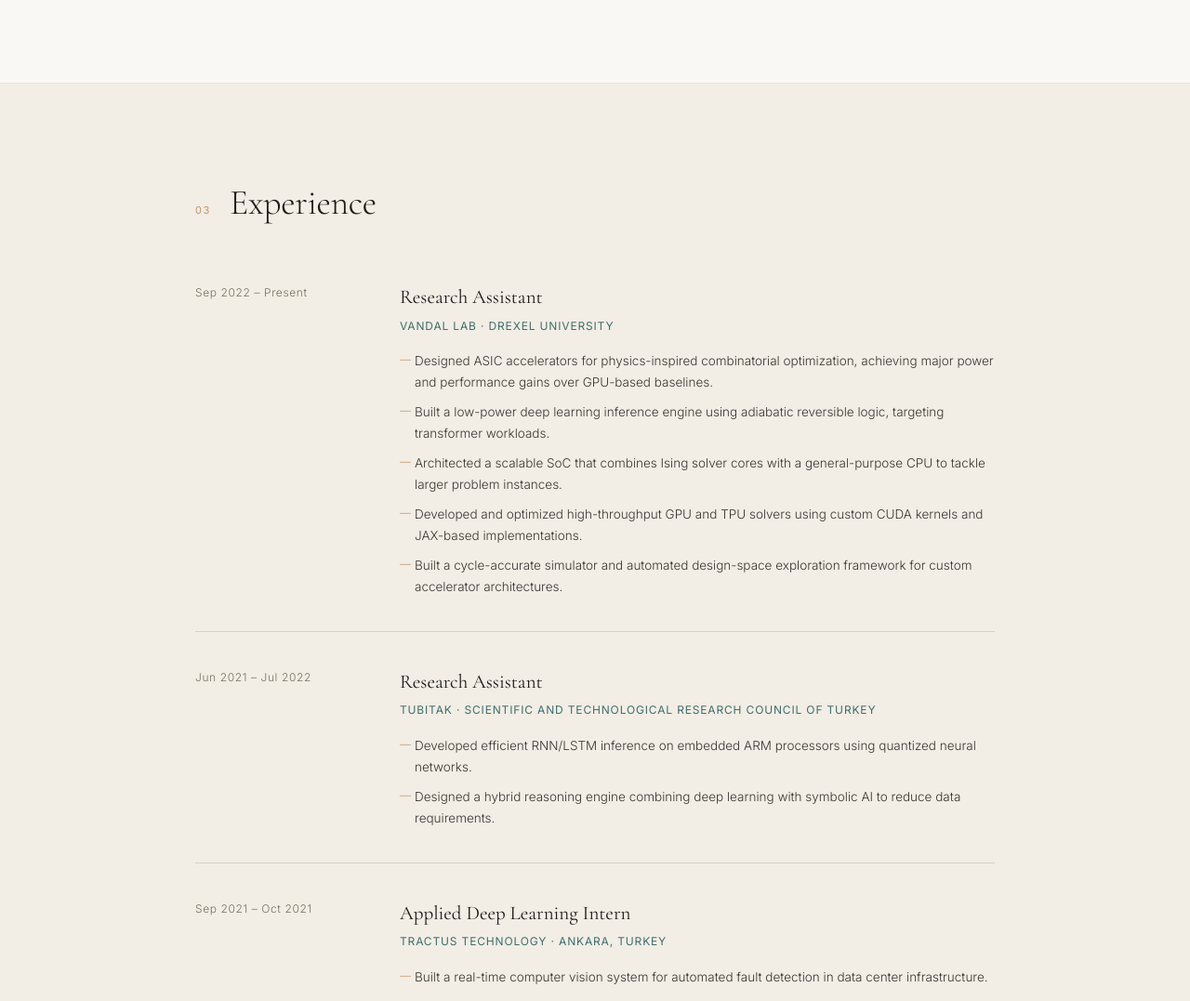
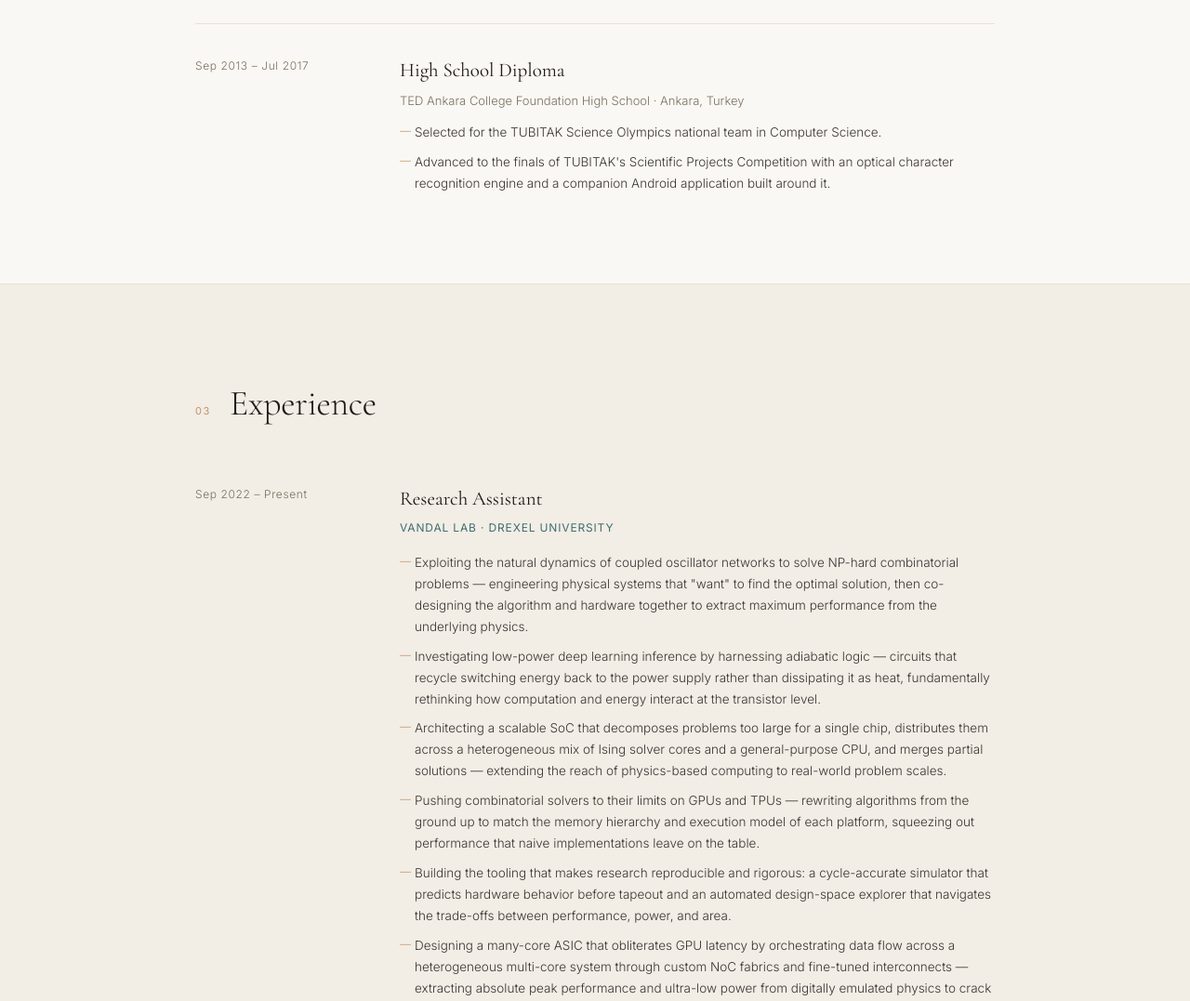
Before and after one commit to egegonul/egegonul.github.io, a plain HTML site: page index.html in a window 1280 px wide. Shown: the part 2640-3717 px from the top of the page at 93% size. Drawn offline with nearby package versions, Linux system fonts and the light colour scheme.

Commit message:
Update index.html

```diff
--- a/index.html
+++ b/index.html
@@ -599,16 +599,6 @@
 
       <div class="research-topic reveal">
         <div>
-          <span class="topic-label">Circuit Design</span>
-          <div class="topic-title">Oscillator-Based Ising &amp; Potts Machines</div>
-        </div>
-        <div class="topic-body">
-          Ising machines are physical systems that naturally evolve toward low-energy states, making them powerful solvers for NP-hard combinatorial optimization problems such as Max-Cut and graph coloring. I design and build CMOS ring oscillator networks that emulate this behavior in silicon. Coupled oscillators synchronize in patterns that encode the solution to an optimization problem, achieving results that classical digital processors cannot match in energy efficiency. My work covers both the circuit-level design of coupled CMOS oscillators and the ASIC microarchitecture that orchestrates them at scale.
-        </div>
-      </div>
-
-      <div class="research-topic reveal">
-        <div>
           <span class="topic-label">Architecture</span>
           <div class="topic-title">ASIC Accelerators for Combinatorial Optimization</div>
         </div>
@@ -629,11 +619,21 @@
 
       <div class="research-topic reveal">
         <div>
-          <span class="topic-label">GPU / TPU</span>
+          <span class="topic-label">GPU / TPU / Custom Kernels</span>
           <div class="topic-title">GPU &amp; TPU Algorithm Optimization</div>
         </div>
         <div class="topic-body">
           Before committing an algorithm to silicon, I optimize it extensively on programmable accelerators. For GPUs, I write custom CUDA kernels applying kernel fusion, quantization, and graph reordering to exploit the memory hierarchy. For Google TPUs, I reformulate solver algorithms in JAX to map cleanly onto systolic array architectures. This cross-platform work produces practical high-performance solvers and deep insight into which algorithmic patterns are worth moving to custom hardware.
+        </div>
+      </div>
+
+      <div class="research-topic reveal">
+        <div>
+          <span class="topic-label">ASIC Acceleration</span>
+          <div class="topic-title">Oscillator-Based Ising &amp; Potts Machines</div>
+        </div>
+        <div class="topic-body">
+          Ising machines are physical systems that naturally evolve toward low-energy states, making them powerful solvers for NP-hard combinatorial optimization problems such as Max-Cut and graph coloring. I design and build CMOS ring oscillator networks that emulate this behavior in silicon. Coupled oscillators synchronize in patterns that encode the solution to an optimization problem, achieving results that classical digital processors cannot match in energy efficiency. My work covers both the circuit-level design of coupled CMOS oscillators and the ASIC microarchitecture that orchestrates them at scale.
         </div>
       </div>
 
@@ -650,7 +650,7 @@
     </div>
     <div class="edu-list">
       <div class="edu-item reveal">
-        <div class="edu-date">Sep 2022 – Present</div>
+        <div class="edu-date">Sep 2022 – Mar 2026</div>
         <div>
           <div class="edu-degree">Ph.D. in Electrical &amp; Computer Engineering</div>
           <div class="edu-school">Drexel University · Philadelphia, PA</div>
@@ -662,6 +662,17 @@
         <div>
           <div class="edu-degree">B.S. in Electrical &amp; Electronics Engineering</div>
           <div class="edu-school">Middle East Technical University · Ankara, Turkey</div>
+        </div>
+      </div>
+      <div class="edu-item reveal">
+        <div class="edu-date">Sep 2013 – Jul 2017</div>
+        <div>
+          <div class="edu-degree">High School Diploma</div>
+          <div class="edu-school">TED Ankara College Foundation High School · Ankara, Turkey</div>
+          <ul class="exp-bullets" style="margin-top:12px;">
+            <li>Selected for the TUBITAK Science Olympics national team in Computer Science.</li>
+            <li>Advanced to the finals of TUBITAK's Scientific Projects Competition with an optical character recognition engine and a companion Android application built around it.</li>
+          </ul>
         </div>
       </div>
     </div>
@@ -682,11 +693,12 @@
           <div class="exp-role">Research Assistant</div>
           <div class="exp-org">VANDAL Lab · Drexel University</div>
           <ul class="exp-bullets">
-            <li>Designed ASIC accelerators for physics-inspired combinatorial optimization, achieving major power and performance gains over GPU-based baselines.</li>
-            <li>Built a low-power deep learning inference engine using adiabatic reversible logic, targeting transformer workloads.</li>
-            <li>Architected a scalable SoC that combines Ising solver cores with a general-purpose CPU to tackle larger problem instances.</li>
-            <li>Developed and optimized high-throughput GPU and TPU solvers using custom CUDA kernels and JAX-based implementations.</li>
-            <li>Built a cycle-accurate simulator and automated design-space exploration framework for custom accelerator architectures.</li>
+            <li>Exploiting the natural dynamics of coupled oscillator networks to solve NP-hard combinatorial problems — engineering physical systems that "want" to find the optimal solution, then co-designing the algorithm and hardware together to extract maximum performance from the underlying physics.</li>
+            <li>Investigating low-power deep learning inference by harnessing adiabatic logic — circuits that recycle switching energy back to the power supply rather than dissipating it as heat, fundamentally rethinking how computation and energy interact at the transistor level.</li>
+            <li>Architecting a scalable SoC that decomposes problems too large for a single chip, distributes them across a heterogeneous mix of Ising solver cores and a general-purpose CPU, and merges partial solutions — extending the reach of physics-based computing to real-world problem scales.</li>
+            <li>Pushing combinatorial solvers to their limits on GPUs and TPUs — rewriting algorithms from the ground up to match the memory hierarchy and execution model of each platform, squeezing out performance that naive implementations leave on the table.</li>
+            <li>Building the tooling that makes research reproducible and rigorous: a cycle-accurate simulator that predicts hardware behavior before tapeout and an automated design-space explorer that navigates the trade-offs between performance, power, and area.</li>
+            <li>Designing a many-core ASIC that obliterates GPU latency by orchestrating data flow across a heterogeneous multi-core system through custom NoC fabrics and fine-tuned interconnects — extracting absolute peak performance and ultra-low power from digitally emulated physics to crack problems once considered computationally impossible.</li>
           </ul>
         </div>
       </div>
@@ -696,8 +708,8 @@
           <div class="exp-role">Research Assistant</div>
           <div class="exp-org">TUBITAK · Scientific and Technological Research Council of Turkey</div>
           <ul class="exp-bullets">
-            <li>Developed efficient RNN/LSTM inference on embedded ARM processors using quantized neural networks.</li>
-            <li>Designed a hybrid reasoning engine combining deep learning with symbolic AI to reduce data requirements.</li>
+            <li>Investigated how far quantized neural networks could be pushed on resource-constrained ARM processors — compressing models to run inference at the edge without sacrificing the accuracy that makes them useful.</li>
+            <li>Designed a hybrid reasoning engine that fuses statistical pattern recognition with structured symbolic logic, dramatically reducing the volume of labeled data needed to teach a system to reason.</li>
           </ul>
         </div>
       </div>
@@ -707,7 +719,7 @@
           <div class="exp-role">Applied Deep Learning Intern</div>
           <div class="exp-org">Tractus Technology · Ankara, Turkey</div>
           <ul class="exp-bullets">
-            <li>Built a real-time computer vision system for automated fault detection in data center infrastructure.</li>
+            <li>Deployed a real-time computer vision pipeline that watches live data center infrastructure and flags faults the moment they appear — turning a manual inspection problem into an always-on automated system.</li>
           </ul>
         </div>
       </div>
```
